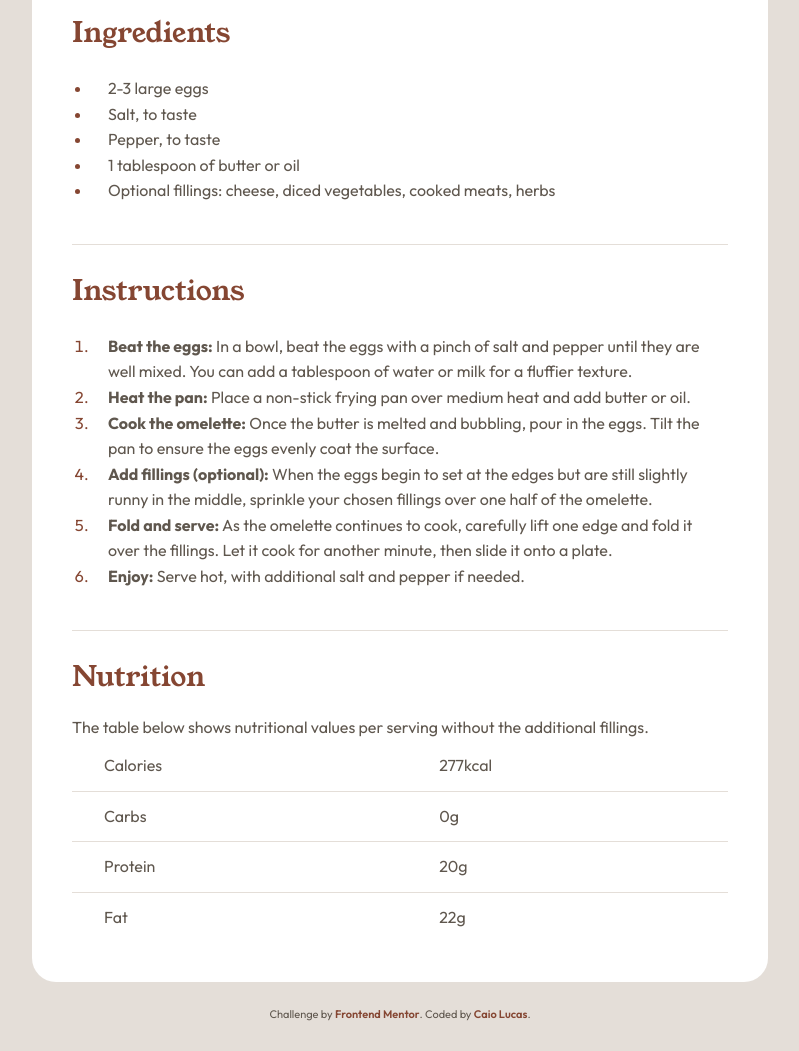
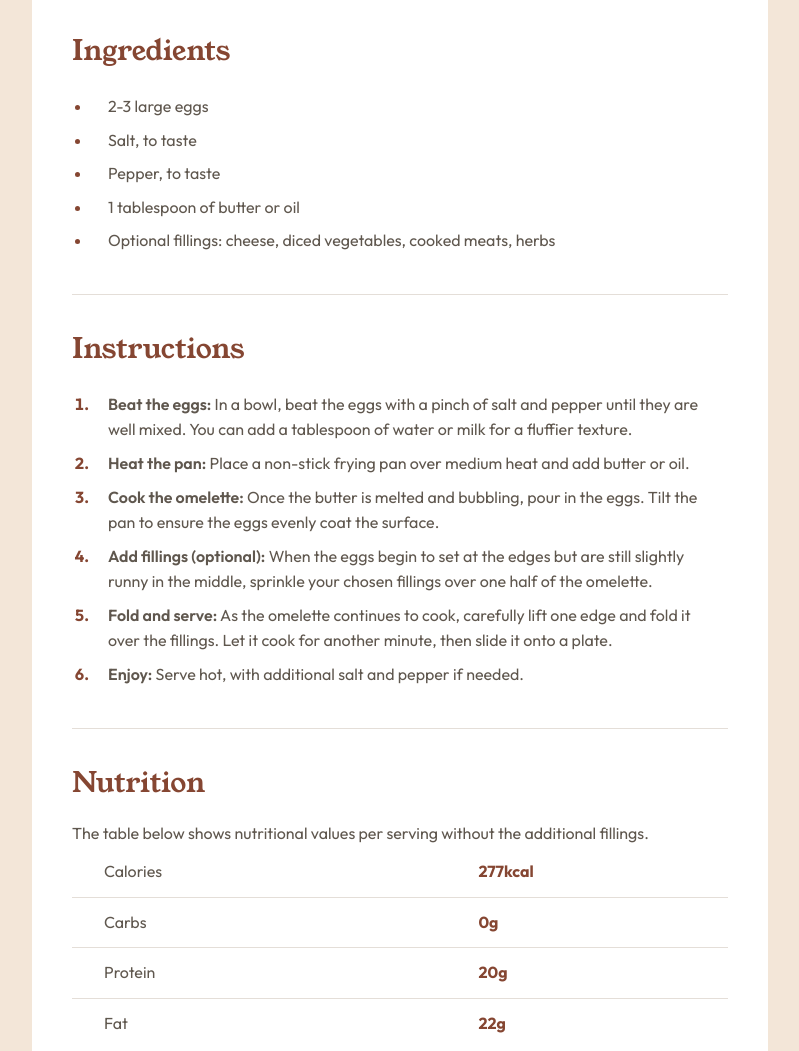
Before and after one commit to caiolucasprogramador/recipe-page-frontend-mentor, a plain HTML site: page index.html in a window 1280 px wide. Shown: the part 790-1841 px from the top of the page, without its empty margins (240-1039 px from the left). Drawn offline with Linux system fonts and the light colour scheme.

Commit message:
Últimas alterações na estilização

```diff
--- a/style.css
+++ b/style.css
@@ -12,7 +12,8 @@
 
 :root {
     --white: hsl(0, 0%, 100%);
-    --stone-100: hsl(30, 18%, 87%);
+    --stone-100: hsl(30, 54%, 90%);
+    --stone-150: hsl(30,18%,87%);
     --stone-600: hsl(30, 10%, 34%);
     --stone-900: hsl(24, 5%, 18%);
 
@@ -72,7 +73,9 @@ h2 {
     color: var(--brown-800);
     margin: 24px 0 16px;
 }
-
+section {
+    margin: 32px 0;
+}
 section:first-of-type {
     background-color: var(--rose-50);
     padding: 24px;
@@ -86,10 +89,15 @@ section:first-of-type h2 {
     margin: 0 0 16px 0;
 }
 
+strong {
+    font-weight: 600;
+    color: var(--stone-600);
+}
+
 hr {
     border:0;
     height: 1px;
-    background-color: var(--stone-100);
+    background-color: var(--stone-150);
     margin-top: 40px;
 }
 
@@ -98,6 +106,7 @@ ul, ol {
 }
 ul li, ol li {
     padding-inline-start: 16px;
+    margin: 8px 0;
 }
 section:first-of-type ul li::marker {
     color: var(--rose-800);
@@ -107,6 +116,7 @@ ul li::marker {
 }
 ol li::marker {
     color: var(--brown-800);
+    font-weight: 700;
 }
 
 
@@ -115,11 +125,22 @@ table {
     border-collapse: collapse;
 }
 table td {
-    padding: 12px 32px;
+    padding: 12px 0px;
 }
 
+table td:first-child {
+    padding-left: 32px;
+    color: var(--stone-600)
+}
+
+table td:last-child {
+    font-weight: 700;
+    color: var(--brown-800);
+}
+
+
 table tr {
-    border-bottom: 1px solid var(--stone-100);
+    border-bottom: 1px solid var(--stone-150);
 }
 
 table tr:last-child {
```
